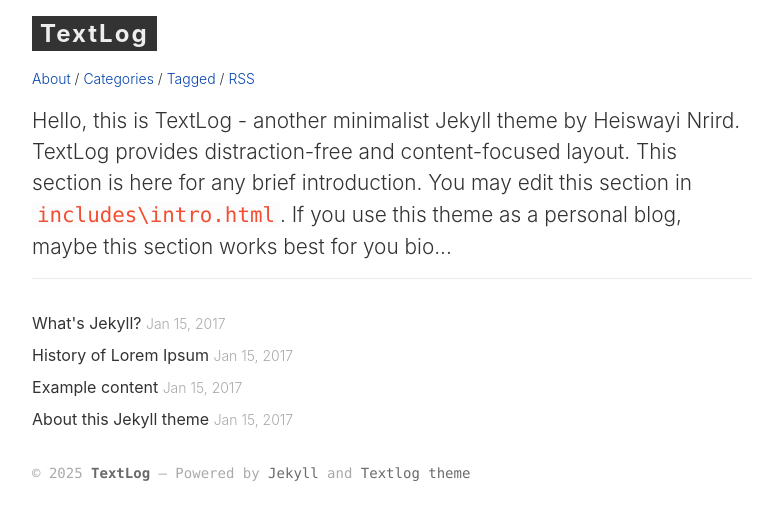
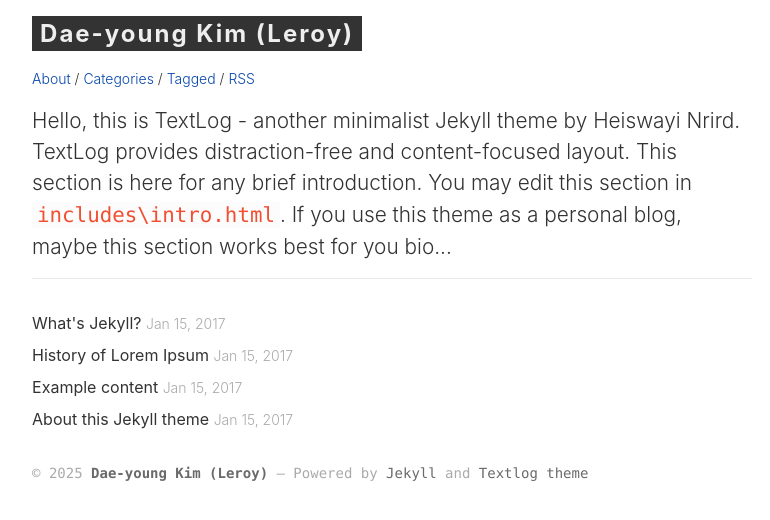
Before and after one commit to leroykim/leroykim.github.io, a Jekyll site: the page built from index.html, in a window 1280 px wide. Shown: the top 520 px of the page, without its empty margins (8-778 px from the left). Built offline with Jekyll 4.4.1, drawn with Linux system fonts in a browser that asks for light colours.

Commit message:
Update configuration

```diff
--- a/_config.yml
+++ b/_config.yml
@@ -1,9 +1,9 @@
 # Site settings
-title: "TextLog"
-description: "Minimalist Jekyll theme for documentation site"
+title: "Dae-young Kim (Leroy)"
+description: "AI Research Scientist | Expertise in LLMs & Knowledge Graphs"
 # baseurl: "/textlog" # required if used under gh-pages branch, else (under master branch) just leave empty/blank
 url: ""
-author: "John Doe"
+author: "Kim, Dae Young"
 
 # Build settings
 kramdown:
```
